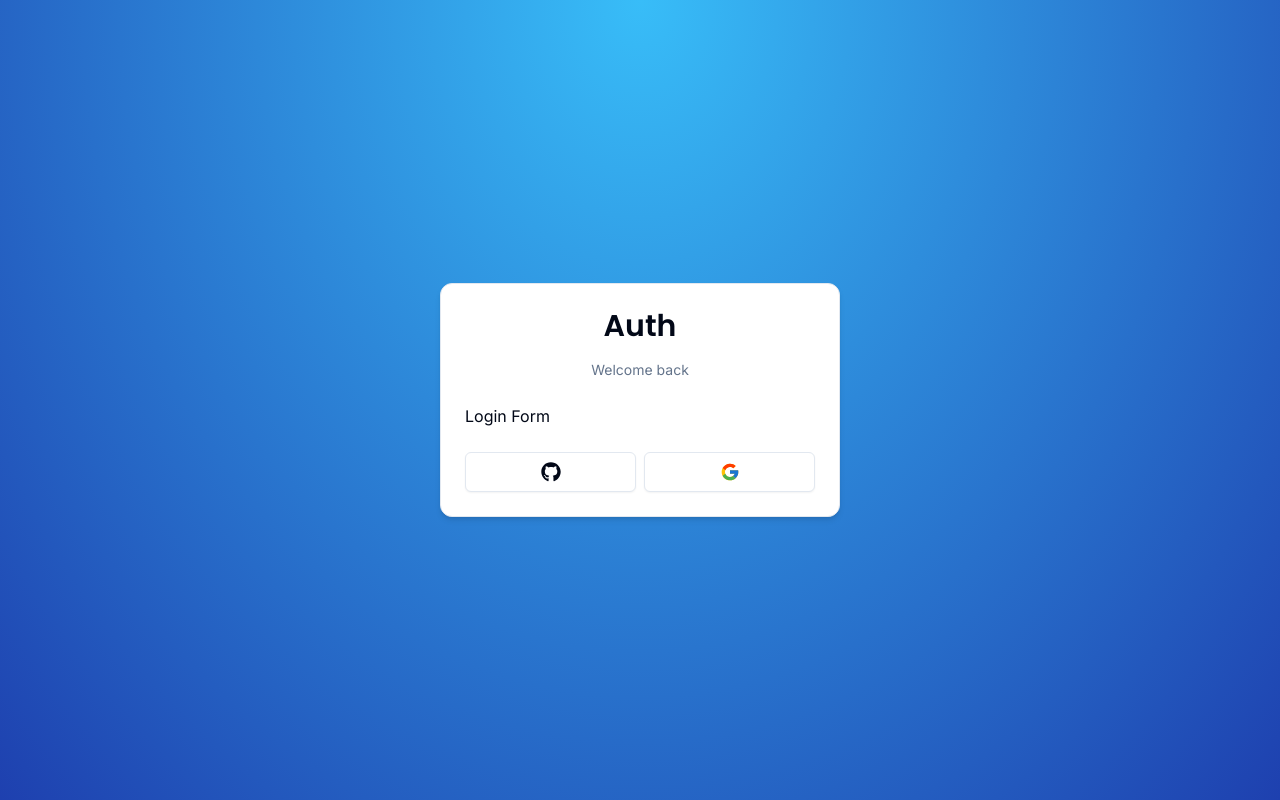
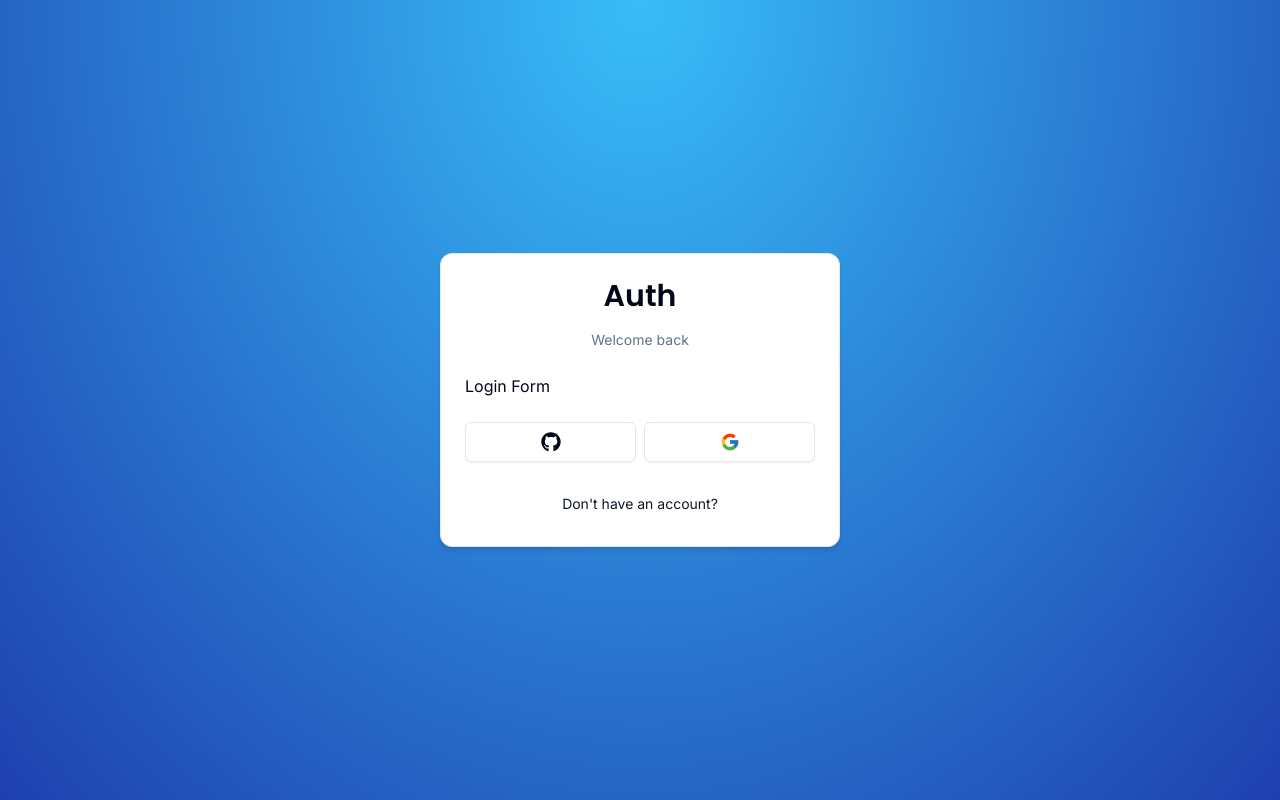
Before and after one commit to mike-shields-dev/next-auth-v5-tut, a Next.js app: page /login in a window 1280 px wide. Built offline with nearby package versions, Linux system fonts and the light colour scheme.

Commit message:
feat: Display BackButton in CardFooter

```diff
--- a/src/components/auth/card-wrapper.tsx
+++ b/src/components/auth/card-wrapper.tsx
@@ -1,3 +1,4 @@
+import BackButton from '@/components/auth/back-button';
 import Header from '@/components/auth/header';
 import Social from '@/components/auth/social';
 import {
@@ -33,6 +34,12 @@ export default function CardWrapper({
           <Social />
         </CardFooter>
       )}
+      <CardFooter>
+        <BackButton
+          label={backButtonLabel}
+          href={backButtonHref}
+        />
+      </CardFooter>
     </Card>
   );
 }
```
